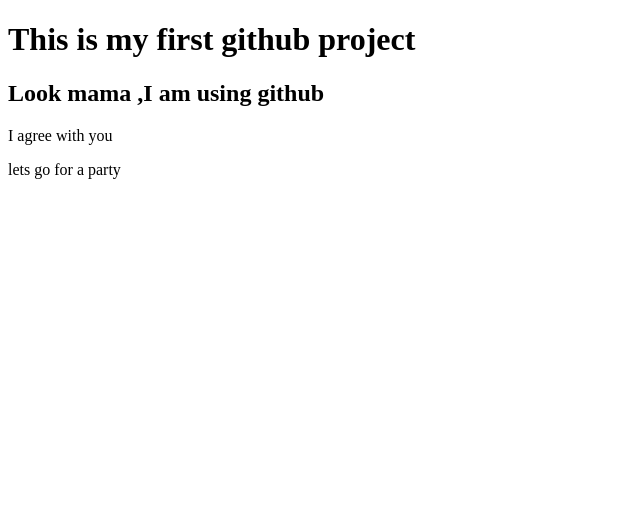
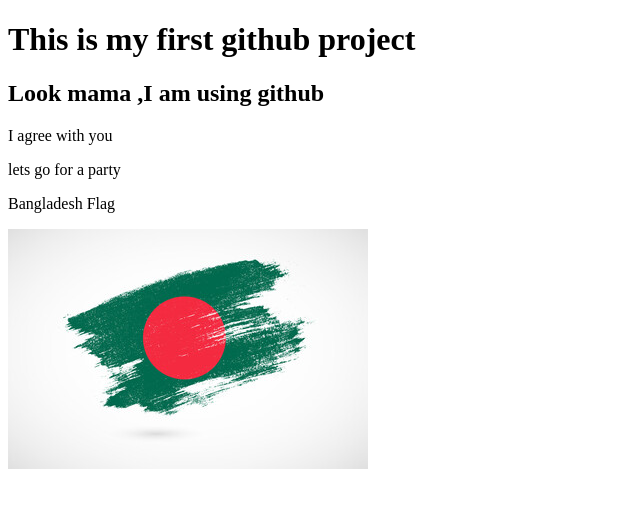
Before and after one commit to rafiulhasananik/my-first-website, a plain HTML site: page index.html in a window 1280 px wide. Shown: the whole page, without its empty margins (0-640 px from the left). Drawn offline with Linux system fonts and the light colour scheme.

Commit message:
flag add

```diff
--- a/index.html
+++ b/index.html
@@ -11,6 +11,7 @@
     <h2>Look mama ,I am using github</h2>
     <p>I agree with you</p>
     <p>lets go for a party</p>
+    <p>Bangladesh Flag</p>
     <img src="flag.jpg" alt="">
 </body>
 </html>
```
Also changed, not shown: flag.jpg (added).
